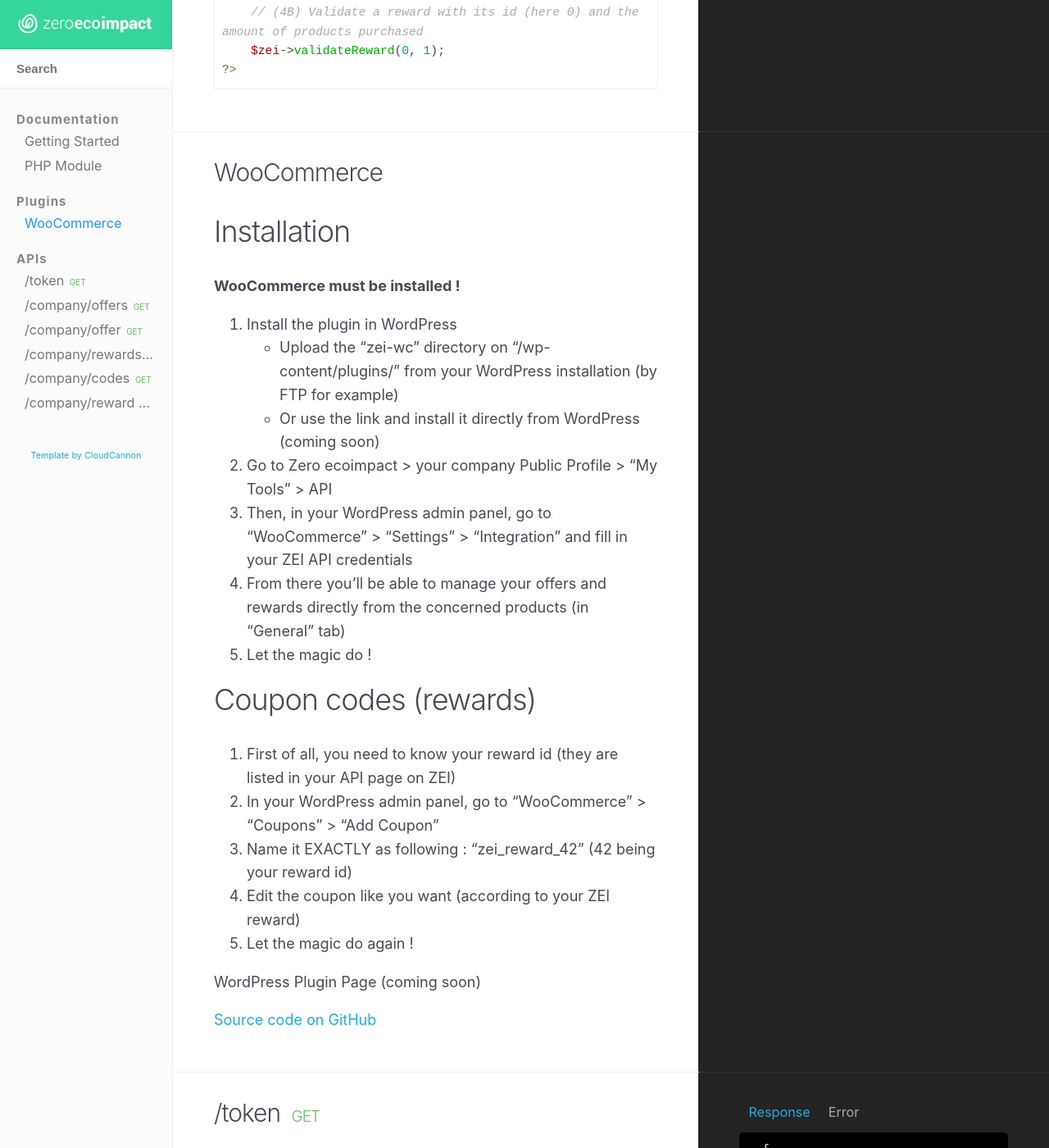
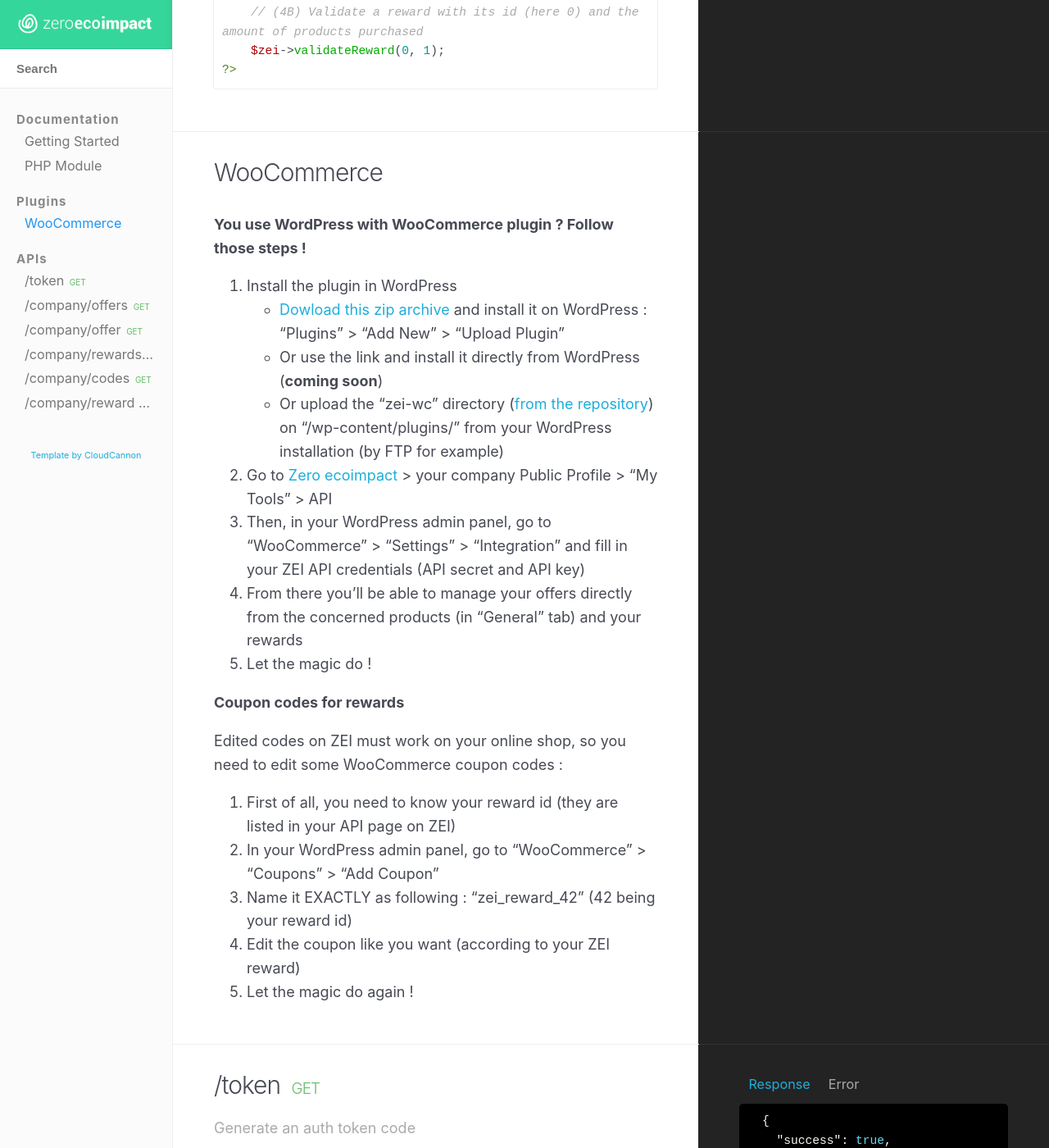
Before and after one commit to zei-world/api-woocommerce, a Jekyll site: the page built from docs/index.html, in a window 1280 px wide and 1400 px high, scrolled down 2561 px. Shown: the whole window at 82% size. Built offline with Jekyll 4.4.1, drawn with Linux system fonts in a browser that asks for light colours; nearby versions of some CDN libraries.

Commit message:
Doc WooCommerce simplifiée

```diff
--- a/docs/_plugins/WooCommerce.md
+++ b/docs/_plugins/WooCommerce.md
@@ -3,27 +3,27 @@ title: WooCommerce
 position: 1
 ---
 
-Installation
-------------
-**WooCommerce must be installed !**
+**You use WordPress with WooCommerce plugin ? Follow those steps !**
 
 1. Install the plugin in WordPress
-  * Upload the "zei-wc" directory on "/wp-content/plugins/" from your WordPress installation (by FTP for example)
-  * Or use the link and install it directly from WordPress (coming soon)
-2. Go to Zero ecoimpact > your company Public Profile > "My Tools" > API
-3. Then, in your WordPress admin panel, go to "WooCommerce" > "Settings" > "Integration" and fill in your ZEI API credentials
-4. From there you'll be able to manage your offers and rewards directly from the concerned products (in "General" tab)
+  * [Dowload this zip archive](https://github.com/zeroecoimpact/API/blob/master/WooCommerce/latest.zip?raw=true)
+  and install it on WordPress : "Plugins" > "Add New" > "Upload Plugin"
+  * Or use the link and install it directly from WordPress (**coming soon**)
+  * Or upload the "zei-wc" directory
+  ([from the repository](https://github.com/zeroecoimpact/API/tree/master/WooCommerce){:target="_blank"})
+  on "/wp-content/plugins/" from your WordPress installation (by FTP for example)
+2. Go to [Zero ecoimpact](https://zero-ecoimpact.org){:target="_blank"} > your company Public Profile > "My Tools" > API
+3. Then, in your WordPress admin panel, go to "WooCommerce" > "Settings" > "Integration" and fill in your ZEI API
+credentials (API secret and API key)
+4. From there you'll be able to manage your offers directly from the concerned products (in "General" tab) and your rewards
 5. Let the magic do !
 
-Coupon codes (rewards)
-----------------------
+**Coupon codes for rewards**
+
+Edited codes on ZEI must work on your online shop, so you need to edit some WooCommerce coupon codes :
+
 1. First of all, you need to know your reward id (they are listed in your API page on ZEI)
 2. In your WordPress admin panel, go to "WooCommerce" > "Coupons" > "Add Coupon"
 3. Name it EXACTLY as following : "zei_reward_42" (42 being your reward id)
 4. Edit the coupon like you want (according to your ZEI reward)
 5. Let the magic do again !
-
-
-WordPress Plugin Page (coming soon)
-
-[Source code on GitHub](https://github.com/zeroecoimpact/API/tree/master/WooCommerce){:target="_blank"}
```
